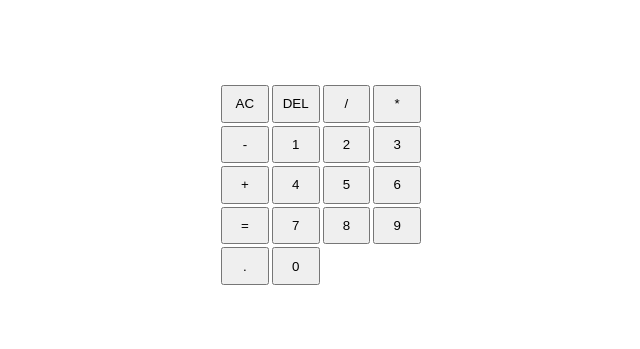
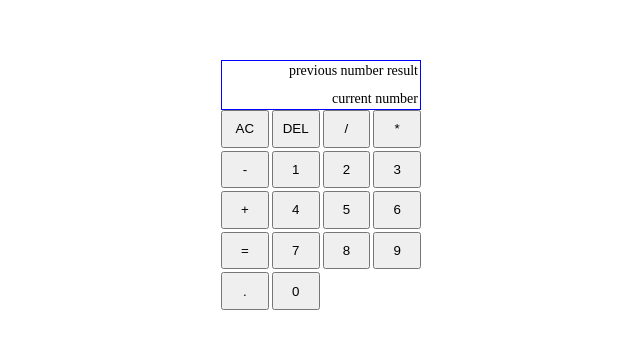
Before and after one commit to bigooff/TOP-Calculator, a plain HTML site: page index.html in a window 1280 px wide. Shown: the part 215-564 px from the top of the page, without its empty margins (319-959 px from the left). Drawn offline with Linux system fonts and the light colour scheme.

Commit message:
More UI work

```diff
--- a/index.html
+++ b/index.html
@@ -9,6 +9,11 @@
     <title>Document</title>
 </head>
 <body>
+    <div class="container">
+        <div class="output">
+            <div class="lower-right">previous number result</div>
+            <div class="upper-right">current number</div>
+        </div>
         <div class="calculator">
             <button class="double clear">AC</button>
             <button class="delete">DEL</button>
@@ -29,5 +34,6 @@
             <button class="dot double">.</button>
             <button class="0 double">0</button>
         </div>
+    </div>
 </body>
 </html>
--- a/styles.css
+++ b/styles.css
@@ -10,6 +10,7 @@ html , body{
 
 }
 
+
 .calculator{
     display: grid;
     width: 200px;
@@ -19,3 +20,18 @@ html , body{
     gap: 3px;
 
 }
+
+.output{
+    padding: 2px;
+    justify-content: space-between;
+    flex: 1;
+    flex-direction: column;
+    font-size: 14px;
+    display: flex;
+    width: 200px;
+    height: 50px;
+    border: 1px solid blue
+}
+.output > * {
+    text-align: end;
+}
```
Lines whose indentation alone changed are shown as unchanged.
